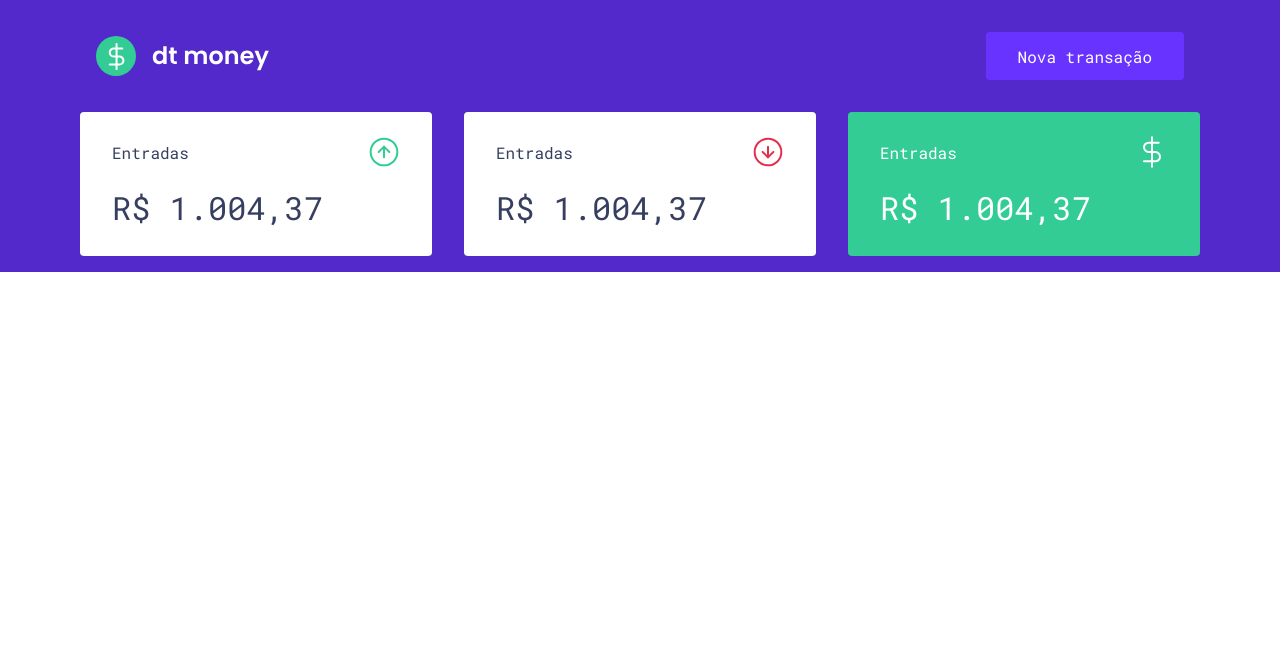
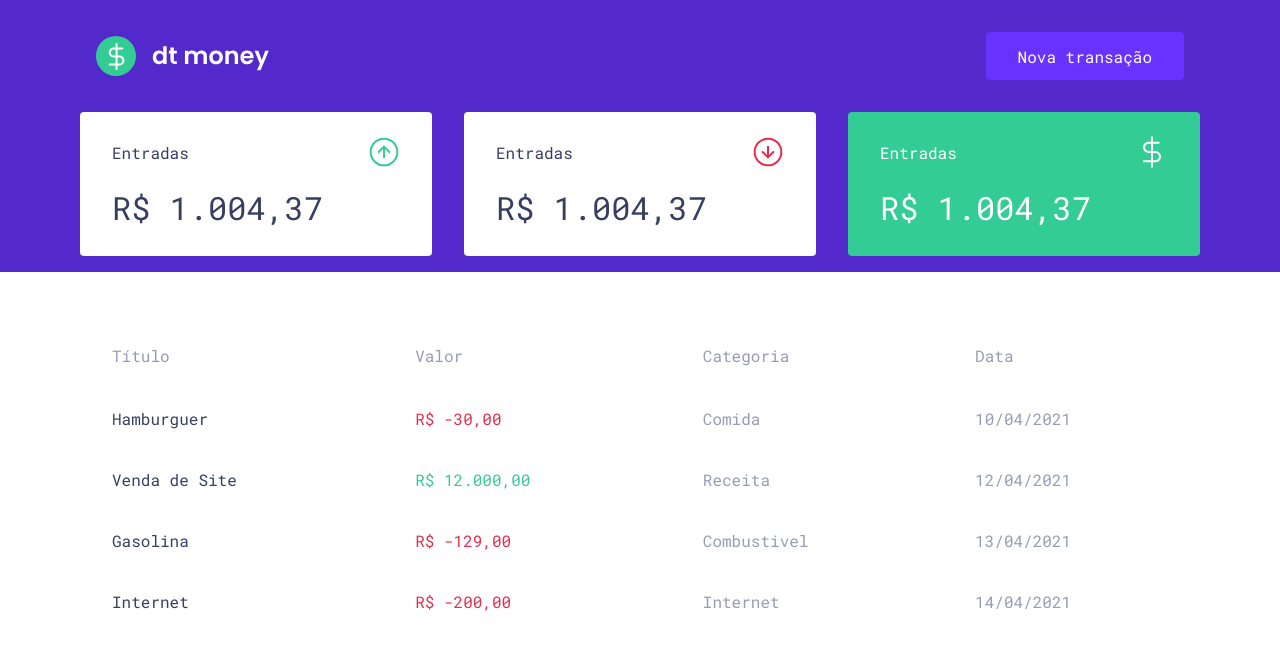
Before and after one commit to Bignotto/ignite-react-dtmoney, a React (Create React App) app: page / in a window 1280 px wide. Shown: the top 650 px of the page. Built offline with nearby package versions, Linux system fonts and the light colour scheme.

Commit message:
save commit

```diff
--- a/src/components/Dashboard/index.tsx
+++ b/src/components/Dashboard/index.tsx
@@ -1,10 +1,12 @@
 import { Container } from "./styles";
 import { Summary } from "../Summary";
+import { TransactionsTable } from "../TransactionsTable";
 
 export function Dashboard() {
   return (
     <Container>
       <Summary />
+      <TransactionsTable />
     </Container>
   );
 }
--- /dev/null
+++ b/src/components/TransactionsTable/index.tsx
@@ -0,0 +1,44 @@
+import { Container } from "./styles";
+
+export function TransactionsTable() {
+  return (
+    <Container>
+      <table>
+        <thead>
+          <tr>
+            <th>Título</th>
+            <th>Valor</th>
+            <th>Categoria</th>
+            <th>Data</th>
+          </tr>
+        </thead>
+        <tbody>
+          <tr>
+            <td>Hamburguer</td>
+            <td className="debit">R$ -30,00</td>
+            <td>Comida</td>
+            <td>10/04/2021</td>
+          </tr>
+          <tr>
+            <td>Venda de Site</td>
+            <td className="credit">R$ 12.000,00</td>
+            <td>Receita</td>
+            <td>12/04/2021</td>
+          </tr>
+          <tr>
+            <td>Gasolina</td>
+            <td className="debit">R$ -129,00</td>
+            <td>Combustivel</td>
+            <td>13/04/2021</td>
+          </tr>
+          <tr>
+            <td>Internet</td>
+            <td className="debit">R$ -200,00</td>
+            <td>Internet</td>
+            <td>14/04/2021</td>
+          </tr>
+        </tbody>
+      </table>
+    </Container>
+  );
+}
--- /dev/null
+++ b/src/components/TransactionsTable/styles.ts
@@ -0,0 +1,37 @@
+import styled from "styled-components";
+
+export const Container = styled.div`
+  margin-top: 4rem;
+  table {
+    width: 100%;
+    border-spacing: 0 0.5rem;
+
+    th {
+      color: var(--text-body);
+      font-weight: 400;
+      padding: 1rem 2rem;
+      text-align: left;
+      line-height: 1.5rem;
+    }
+
+    td {
+      padding: 1rem 2rem;
+      border: 0;
+      background: var(--shape);
+      color: var(--text-body);
+      border-radius: 0.25rem;
+
+      &:first-child {
+        color: var(--text-title);
+      }
+
+      &.credit {
+        color: var(--green);
+      }
+
+      &.debit {
+        color: var(--red);
+      }
+    }
+  }
+`;
```
